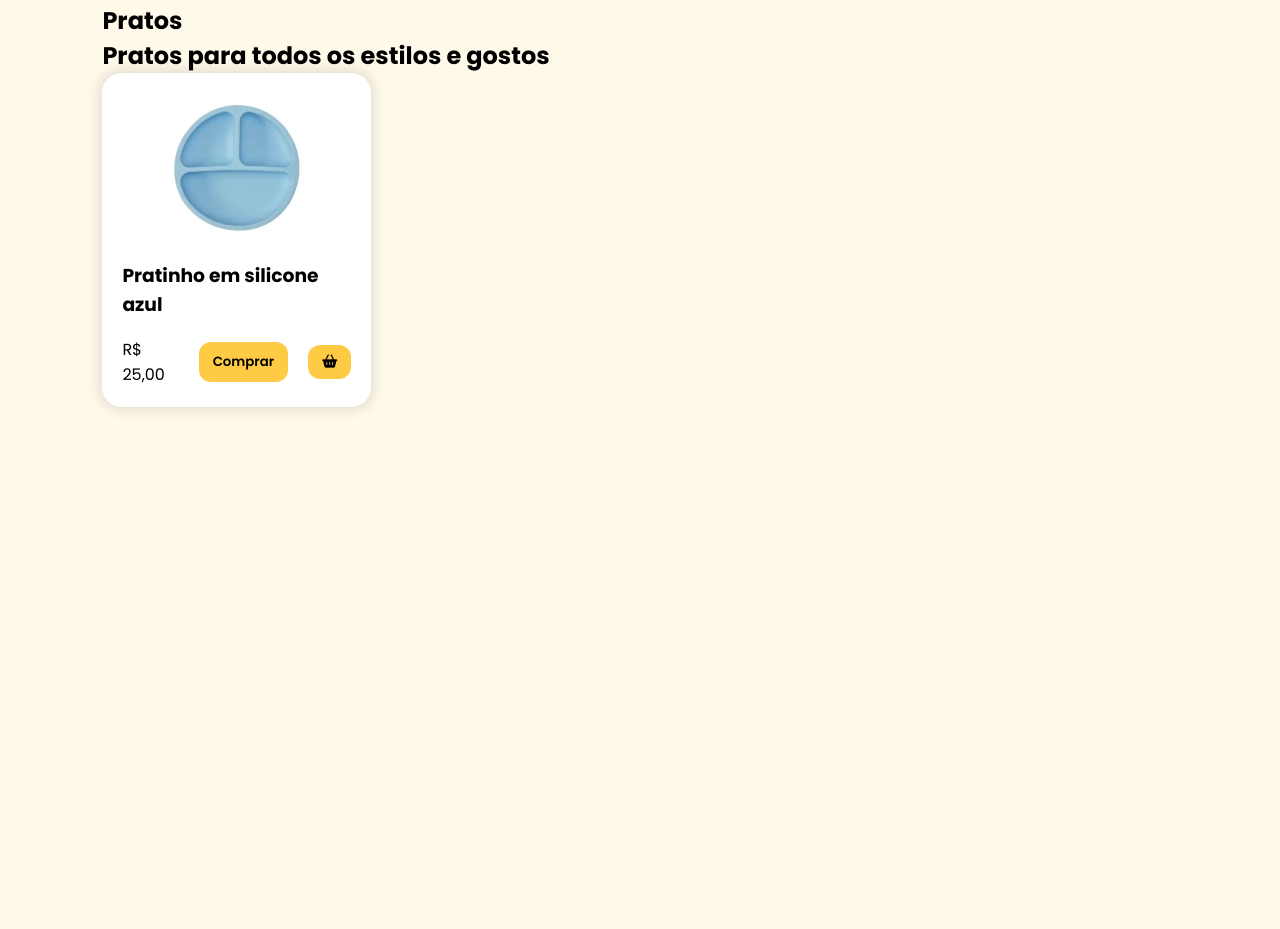
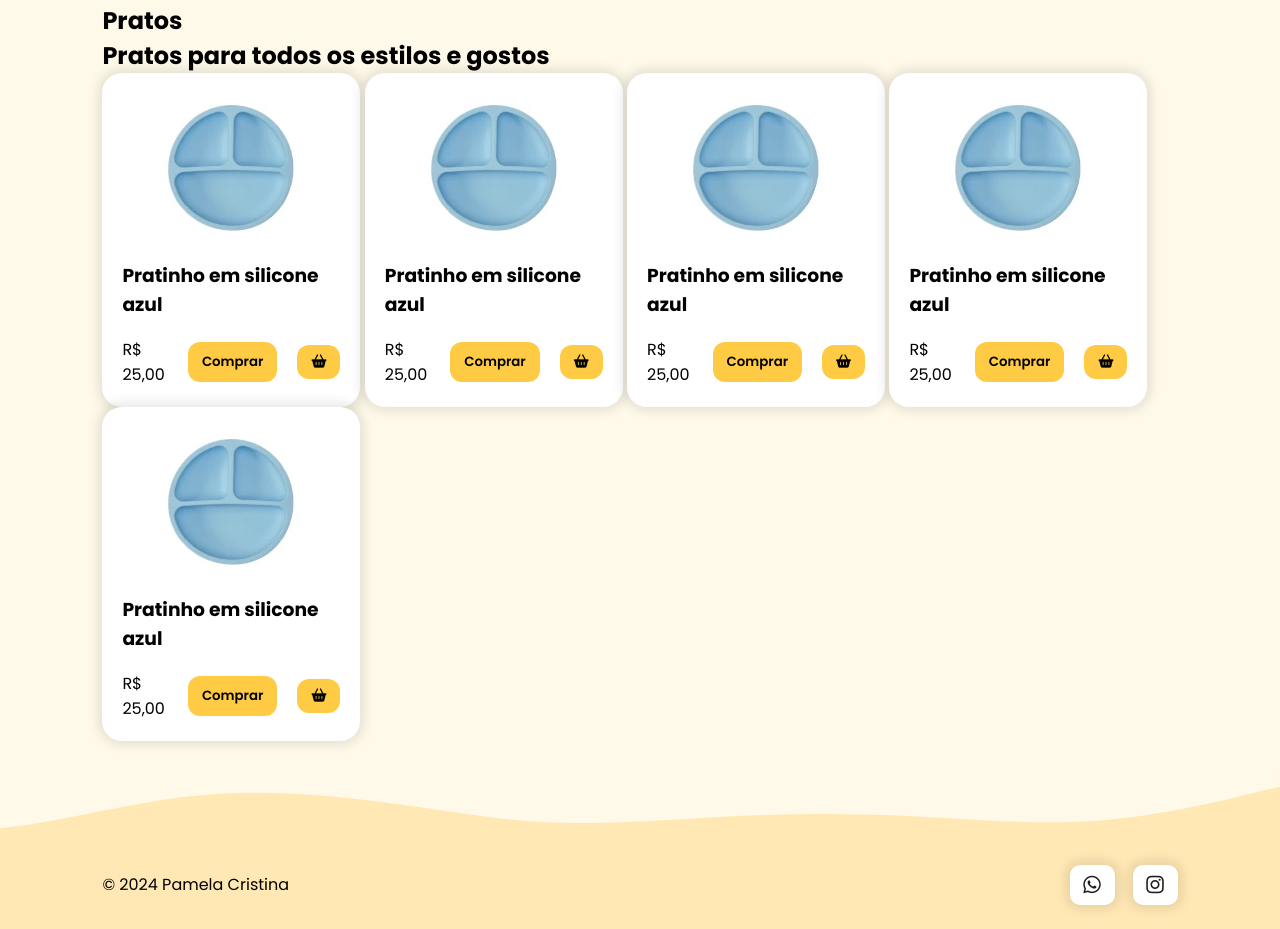
Before and after one commit to Willian2504/hora-do-papa, a plain HTML site: page pratos.html in a window 1280 px wide. Shown: the part 231-1160 px from the top of the page. Before the commit the page ends 800 px from the top, so only its background shows below. Drawn offline with nearby package versions, Linux system fonts and the light colour scheme.

Commit message:
um pequeno avanço nos produtos
tudo errado

```diff
--- a/pratos.html
+++ b/pratos.html
@@ -52,6 +52,7 @@
             </button>
         </div>
     </header>
+    <main>
         <section id="pratos">
             <h1>Pratos</h1>
             <h2>Pratos para todos os estilos e gostos</h2>
@@ -68,5 +69,76 @@
                     </button>
                 </div>
             </div>
+            <div class="dish">
+                <img src="src/images/Pratos/Pratinho-em-Silicone-redimen.webp" alt="">
+                <div class="dish-title">
+                    <h3>Pratinho em silicone azul</h3>
+                </div>
+                <div class="dish-price">
+                    <span>R$ 25,00</span>
+                    <button class="btn-default">Comprar</button>
+                    <button class="btn-default">
+                        <i class="fa-solid fa-basket-shopping"> </i>
+                    </button>
+                </div>
+            </div>
+            <div class="dish">
+                <img src="src/images/Pratos/Pratinho-em-Silicone-redimen.webp" alt="">
+                <div class="dish-title">
+                    <h3>Pratinho em silicone azul</h3>
+                </div>
+                <div class="dish-price">
+                    <span>R$ 25,00</span>
+                    <button class="btn-default">Comprar</button>
+                    <button class="btn-default">
+                        <i class="fa-solid fa-basket-shopping"> </i>
+                    </button>
+                </div>
+            </div>
+            <div class="dish">
+                <img src="src/images/Pratos/Pratinho-em-Silicone-redimen.webp" alt="">
+                <div class="dish-title">
+                    <h3>Pratinho em silicone azul</h3>
+                </div>
+                <div class="dish-price">
+                    <span>R$ 25,00</span>
+                    <button class="btn-default">Comprar</button>
+                    <button class="btn-default">
+                        <i class="fa-solid fa-basket-shopping"> </i>
+                    </button>
+                </div>
+            </div>
+            <div class="dish">
+                <img src="src/images/Pratos/Pratinho-em-Silicone-redimen.webp" alt="">
+                <div class="dish-title">
+                    <h3>Pratinho em silicone azul</h3>
+                </div>
+                <div class="dish-price">
+                    <span>R$ 25,00</span>
+                    <button class="btn-default">Comprar</button>
+                    <button class="btn-default">
+                        <i class="fa-solid fa-basket-shopping"> </i>
+                    </button>
+                </div>
+            </div>
         </section>
+    </main>
+    <footer>
+        <img src="src/images/wave (1).svg" alt="">
+        <div id="footer_items">
+            <span id="copyright">
+                &copy 2024 Pamela Cristina
+            </span>
+
+            <div class="social-media-buttons">
+                <a href="">
+                    <i class="fa-brands fa-whatsapp"></i>
+                </a>
+                <a href="">
+                    <i class="fa-brands fa-instagram"></i>
+                </a>
+            </div>
+        </div>
+    </footer>
 </body>
+</html>
--- /dev/null
+++ b/src/styles/products.css
@@ -0,0 +1,5 @@
+.dish{
+    display: inline-flex;
+    width: 24%;
+    justify-content: space-between;
+}
--- a/src/styles/style.css
+++ b/src/styles/style.css
@@ -5,6 +5,7 @@
 @import url('menu.css');
 @import url('testimonials.css');
 @import url('footer.css');
+@import url('products.css');
 
 :root {
     --color-primary-1: #fff9ea;
```
Lines whose indentation alone changed are shown as unchanged.
